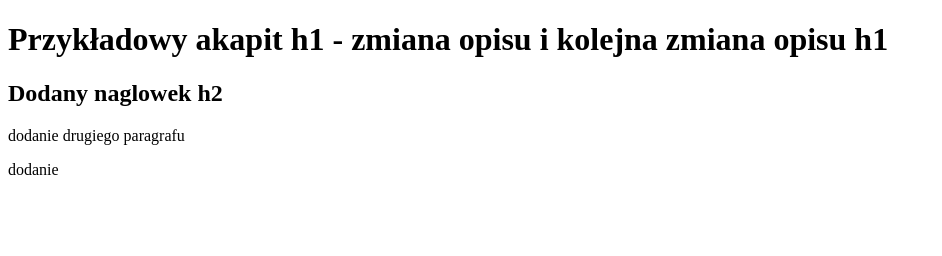
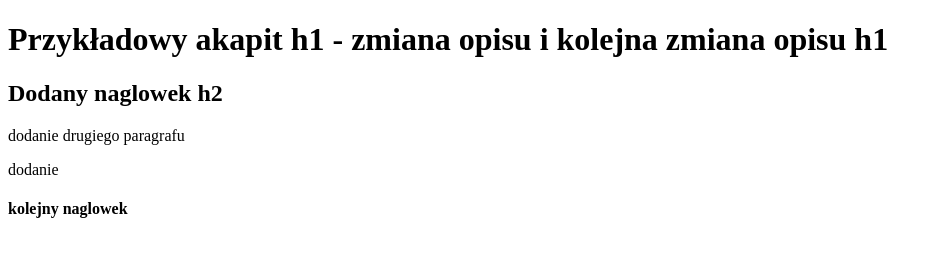
Before and after one commit to RafalKozlowski/nauka-gita, a plain HTML site: page index.html in a window 1280 px wide. Shown: the whole page, without its empty margins (0-942 px from the left). Drawn offline with Linux system fonts and the light colour scheme.

Commit message:
Add h4 index html

```diff
--- a/index.html
+++ b/index.html
@@ -9,5 +9,6 @@
 
 	<p>dodanie drugiego paragrafu</p>
 	<p>dodanie  </p>
+	<h4>kolejny naglowek</h4>
 </body>
 </html>
```
